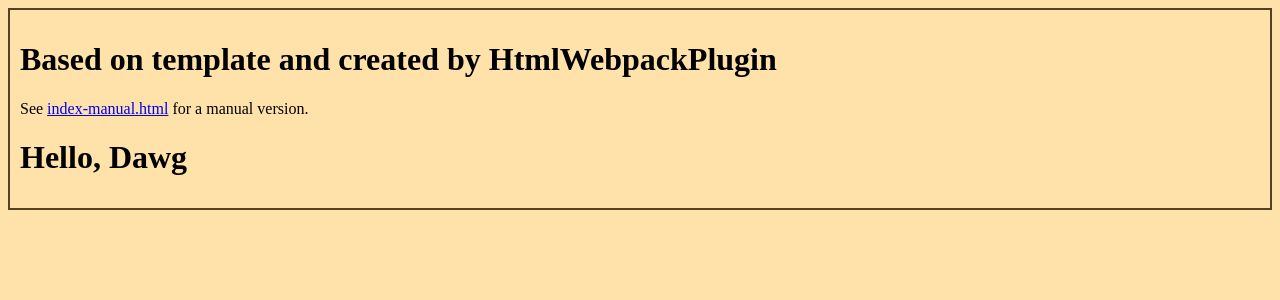
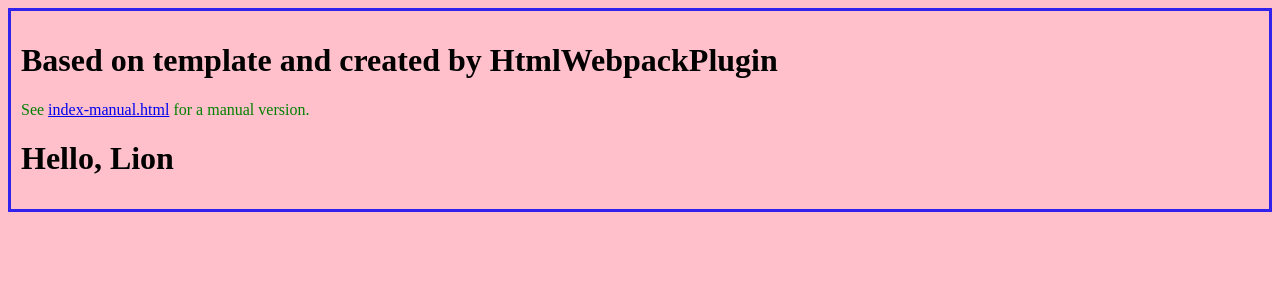
Before and after one commit to alexisbellido/node-tests, a React app in the folder react-test/: page / in a window 1280 px wide. Shown: the top 300 px of the page. Built offline with nearby package versions, Linux system fonts and the light colour scheme.

Commit message:
extract text scss

```diff
--- a/react-test/package.json
+++ b/react-test/package.json
@@ -20,6 +20,9 @@
     "clean-webpack-plugin": "^0.1.19",
     "css-loader": "^1.0.0",
     "html-webpack-plugin": "^3.2.0",
+    "mini-css-extract-plugin": "^0.4.4",
+    "node-sass": "^4.9.4",
+    "sass-loader": "^7.1.0",
     "style-loader": "^0.23.1",
     "webpack": "^4.20.2",
     "webpack-cli": "^3.1.2"
--- a/react-test/public/index.html
+++ b/react-test/public/index.html
@@ -6,6 +6,8 @@
   <meta charset="UTF-8" />
   <meta name="viewport" content="width=device-width, initial-scale=1, shrink-to-fit=no">
   <title>Template for Webpack 4 and HtmlWebpackPlugin</title>
+
+    <link href="../dist/main.css?6ef9967decb9fa7fab7a" rel="stylesheet">
 
 </head>
 
@@ -16,9 +18,7 @@
   <div id="root"></div>
 
 
-    <script src="../dist/vendors~main.js?9279bbfcb7c2e2df905c"></script>
-
-    <script src="../dist/main.js?9279bbfcb7c2e2df905c"></script>
+    <script src="../dist/main.js?6ef9967decb9fa7fab7a"></script>
 
 
 </body>
--- a/react-test/src/App.js
+++ b/react-test/src/App.js
@@ -4,7 +4,7 @@
   render() {
     return(
       <div className="App">
-        <h1>Hello, Dawg</h1>
+        <h1>Hello, Lion</h1>
       </div>
     );
   }
--- /dev/null
+++ b/react-test/src/scss/style.scss
@@ -0,0 +1,11 @@
+body {
+  border: 3px solid #3322ee;
+  background-color: pink;
+  padding: 10px;
+  h1 {
+    color: black;
+  }
+  p {
+    color: green;
+  }
+}
--- a/react-test/webpack.config.js
+++ b/react-test/webpack.config.js
@@ -2,6 +2,7 @@
 const webpack = require("webpack");
 const HtmlWebpackPlugin = require('html-webpack-plugin');
 const CleanWebpackPlugin = require('clean-webpack-plugin');
+const MiniCssExtractPlugin = require("mini-css-extract-plugin");
 
 module.exports = {
   entry: {
@@ -9,18 +10,13 @@
     // so there's no need to import CSS from Javascript
     main: [
       './src/index.js',
-      './src/css/style.css'
+      './src/scss/style.scss'
     ]
   },
   output: {
     path: path.resolve(__dirname, "dist/"),
     publicPath: "../dist/",
     filename: "[name].js"
-  },
-  optimization: {
-    splitChunks: {
-      chunks: 'all'
-    }
   },
   module: {
     rules: [
@@ -30,10 +26,11 @@
         loader: "babel-loader"
       },
       {
-        test: /\.css$/,
+        test: /\.scss$/,
         use: [
-          "style-loader",
-          "css-loader"
+          MiniCssExtractPlugin.loader,
+          "css-loader",
+          "sass-loader"
         ]
       }
     ]
@@ -49,8 +46,11 @@
     new HtmlWebpackPlugin({
       inject: false,
       hash: true,
-      template: 'public/template.html',
-      filename: '../public/index.html'
+      template: "public/template.html",
+      filename: "../public/index.html"
+    }),
+    new MiniCssExtractPlugin({
+      filename: "[name].css"
     })
   ]
 };
```
Also changed, not shown: 2 other files (tests, documents, lock files or other folders).
